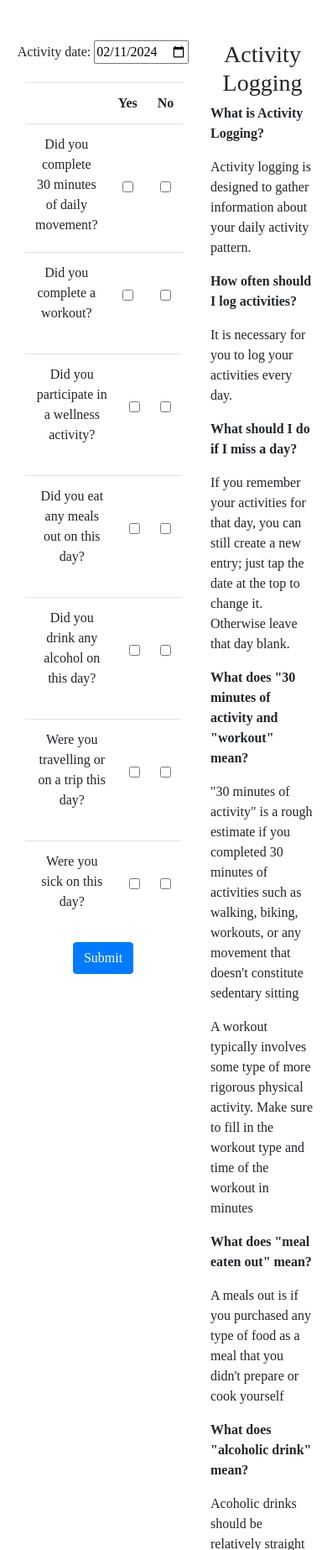
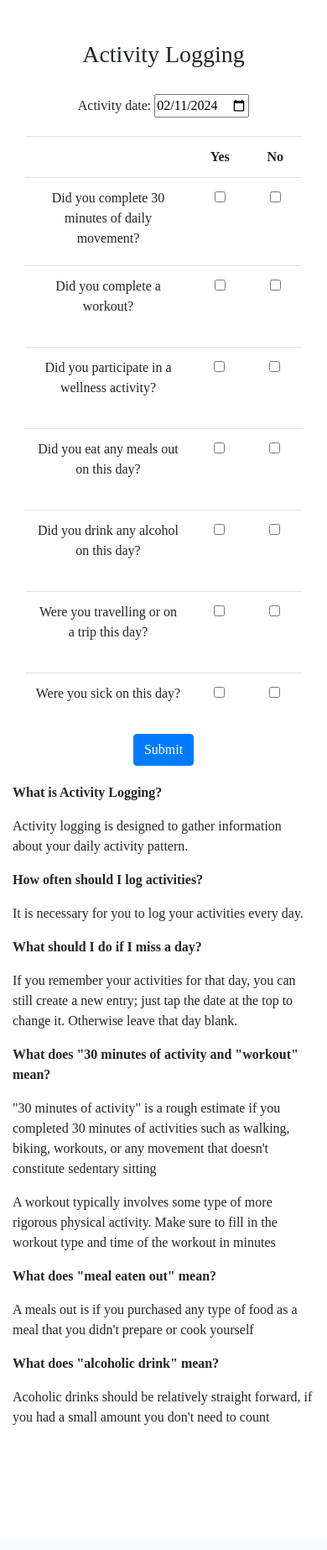
Before and after one commit to colin-raaen/thrive-track, a Flask app: page /activity in a window 390 px wide. Shown: the part 76-1922 px from the top of the page at 84% size. After the commit the page ends 1773 px from the top, so only its background shows below. Run offline with Flask 3, Linux system fonts and the light colour scheme; a user stored in the database is signed in; some libraries are stand-ins or nearby versions.

Commit message:
February 11, 2024: Improvements to CSS for activity logging.  Creating CSS file for styling, making activity-logging page mobile styling

```diff
--- /dev/null
+++ b/static/styles-logging-pages.css
@@ -0,0 +1,45 @@
+  #activity-form {
+    width: 60%;
+  }
+
+  .question-header {
+    width: 60%;
+  }
+
+  .yes-no-td {
+    vertical-align: middle;
+  }
+
+  #instructions-header-mobile {
+    display: none;
+  }
+
+  .instructions-paragraph {
+    text-align: left;
+  }
+
+  /* Mobile view formatting and styling */
+  @media only screen and (max-width: 767px) {
+    .activity-page-container {
+      display: flex;
+      flex-direction: column; /* Set the direction to column so form and description stack vertically */
+    }
+
+    #activity-form {
+        width: 100%;
+    }
+
+    .text-box-description{
+      width: 100%;
+      margin: 20px 0;
+    }
+
+    #instructions-header-mobile{
+      display: block;
+      margin-bottom: 30px;
+    }
+
+    #instructions-header-desktop {
+      display: none;
+    }
+  }
--- a/static/styles.css
+++ b/static/styles.css
@@ -389,3 +389,8 @@ td.hidden-wellness-type-column {
     width: 40%;
     margin-left: 20px; /* add some space between the form and text box */
   }
+
+  /* Mobile view formatting and styling */
+@media only screen and (max-width: 767px) {
+
+}
--- a/templates/activity.html
+++ b/templates/activity.html
@@ -7,8 +7,9 @@
 {% block main %}
     <div class="activity-page-container" style="display: flex;">
     <!-- ACTIVITY ENTRY FORM -->
+    <h3 id="instructions-header-mobile">Activity Logging</h3>
     <!-- Activity entry date input -->
-    <form action="/activity" method="post" style="width: 60%;" name="activityForm" id="activityForm">
+    <form action="/activity" method="post" name="activityForm" id="activity-form">
         <div class="mb-3">
             <label for="date">Activity date:</label>
             <input type="date" id="activity-date" name="activity-date" value="2022-01-01" min="1990-01-01" max="2055-12-31" required>
@@ -17,21 +18,21 @@
         <div class="container table-container">
             <table class="table table-borderless">
                 <tr>
-                  <th style="width: 60%;"></th>
+                  <th class="question-header"></th>
                   <th>Yes</th>
                   <th>No</th>
                 </tr>
                 <!-- 30 minutes of activity Y/N -->
                 <tr data-row-number="1">
                     <td><label for="30min">Did you complete 30 minutes of daily movement?</label></td>
-                    <td style="vertical-align: middle;"><input type="checkbox" class="YesNo" id="thirtyMin-yes" name="thirtyMin-yes" value="1" data-associated-checkbox="thirtyMin-no"></td>
-                    <td style="vertical-align: middle;"><input type="checkbox" class="YesNo" id="thirtyMin-no" name="thirtyMin-no" value="0"></td>
+                    <td class="yes-no-td"><input type="checkbox" class="YesNo" id="thirtyMin-yes" name="thirtyMin-yes" value="1" data-associated-checkbox="thirtyMin-no"></td>
+                    <td class="yes-no-td"><input type="checkbox" class="YesNo" id="thirtyMin-no" name="thirtyMin-no" value="0"></td>
                 </tr>
                 <!-- Workout completed Y/N -->
                 <tr data-row-number="2">
                     <td><label for="workout">Did you complete a workout?</label></td>
-                    <td style="vertical-align: middle;"><input type="checkbox" class="YesNo" id="workout-yes" name="workout-yes" value="1" data-associated-checkbox="workout-no"></td>
-                    <td style="vertical-align: middle;"><input type="checkbox" class="YesNo" id="workout-no" name="workout-no" value="0"><br></td>
+                    <td class="yes-no-td"><input type="checkbox" class="YesNo" id="workout-yes" name="workout-yes" value="1" data-associated-checkbox="workout-no"></td>
+                    <td class="yes-no-td"><input type="checkbox" class="YesNo" id="workout-no" name="workout-no" value="0"><br></td>
                 </tr>
             </table>
         </div>
@@ -105,9 +106,9 @@
             <!-- Table to align with Y/N above -->
             <table class="table table-borderless" >
                 <tr data-row-number="3">
-                    <td style="width: 60%;"><label for="wellness">Did you participate in a wellness activity?</label></td>
-                    <td style="vertical-align: middle;"><input type="checkbox" class="YesNo" id="wellness-yes" name="wellness-yes" value="1" data-associated-checkbox="wellness-no"></td>
-                    <td style="vertical-align: middle;"><input type="checkbox" class="YesNo" id="wellness-no" name="wellness-no" value="0"><br></td>
+                    <td class="question-header"><label for="wellness">Did you participate in a wellness activity?</label></td>
+                    <td class="yes-no-td"><input type="checkbox" class="YesNo" id="wellness-yes" name="wellness-yes" value="1" data-associated-checkbox="wellness-no"></td>
+                    <td class="yes-no-td"><input type="checkbox" class="YesNo" id="wellness-no" name="wellness-no" value="0"><br></td>
                 </tr>
             </table>
         </div>
@@ -142,9 +143,9 @@
         <div class="container table-container">
             <table class="table table-borderless" >
                 <tr data-row-number="4">
-                    <td style="width: 60%;"><label for="eat-out">Did you eat any meals out on this day?</label></td>
-                    <td style="vertical-align: middle;"><input type="checkbox" class="YesNo" id="eatOut-yes" name="eatOut-yes" value="1" data-associated-checkbox="eatOut-no"></td>
-                    <td style="vertical-align: middle;"><input type="checkbox" class="YesNo" id="eatOut-no" name="eatOut-no" value="0"></td>
+                    <td class="question-header"><label for="eat-out">Did you eat any meals out on this day?</label></td>
+                    <td class="yes-no-td"><input type="checkbox" class="YesNo" id="eatOut-yes" name="eatOut-yes" value="1" data-associated-checkbox="eatOut-no"></td>
+                    <td class="yes-no-td"><input type="checkbox" class="YesNo" id="eatOut-no" name="eatOut-no" value="0"></td>
                 </tr>
             </table>
         </div>
@@ -156,9 +157,9 @@
         <div class="container table-container">
             <table class="table table-borderless" >
                 <tr data-row-number="5">
-                    <td style="width: 60%;"><label for="drink">Did you drink any alcohol on this day?</label></td>
-                    <td style="vertical-align: middle;"><input type="checkbox" class="YesNo" id="drink-yes" name="drink-yes" value="1" data-associated-checkbox="drink-no"></td>
-                    <td style="vertical-align: middle;"><input type="checkbox" class="YesNo" id="drink-no" name="drink-no" value="0"><br></td>
+                    <td class="question-header"><label for="drink">Did you drink any alcohol on this day?</label></td>
+                    <td class="yes-no-td"><input type="checkbox" class="YesNo" id="drink-yes" name="drink-yes" value="1" data-associated-checkbox="drink-no"></td>
+                    <td class="yes-no-td"><input type="checkbox" class="YesNo" id="drink-no" name="drink-no" value="0"><br></td>
                 </tr>
             </table>
         </div>
@@ -170,9 +171,9 @@
          <div class="container table-container">
             <table class="table table-borderless" >
                 <tr data-row-number="6">
-                    <td style="width: 60%;"><label for="drink">Were you travelling or on a trip this day?</label></td>
-                    <td style="vertical-align: middle;"><input type="checkbox" class="YesNo" id="travel-yes" name="travel-yes" value="1" data-associated-checkbox="travel-no"></td>
-                    <td style="vertical-align: middle;"><input type="checkbox" class="YesNo" id="travel-no" name="travel-no" value="0"><br></td>
+                    <td class="question-header"><label for="drink">Were you travelling or on a trip this day?</label></td>
+                    <td class="yes-no-td"><input type="checkbox" class="YesNo" id="travel-yes" name="travel-yes" value="1" data-associated-checkbox="travel-no"></td>
+                    <td class="yes-no-td"><input type="checkbox" class="YesNo" id="travel-no" name="travel-no" value="0"><br></td>
                 </tr>
             </table>
         </div>
@@ -181,9 +182,9 @@
         <div class="container table-container">
             <table class="table table-borderless" >
                 <tr data-row-number="7">
-                    <td style="width: 60%;"><label for="drink">Were you sick on this day?</label></td>
-                    <td style="vertical-align: middle;"><input type="checkbox" class="YesNo" id="sick-yes" name="sick-yes" value="1" data-associated-checkbox="sick-no"></td>
-                    <td style="vertical-align: middle;"><input type="checkbox" class="YesNo" id="sick-no" name="sick-no" value="0"><br></td>
+                    <td class="question-header"><label for="drink">Were you sick on this day?</label></td>
+                    <td class="yes-no-td"><input type="checkbox" class="YesNo" id="sick-yes" name="sick-yes" value="1" data-associated-checkbox="sick-no"></td>
+                    <td class="yes-no-td"><input type="checkbox" class="YesNo" id="sick-no" name="sick-no" value="0"><br></td>
                 </tr>
             </table>
         </div>
@@ -195,23 +196,23 @@
     </form>
     <!-- description text box -->
     <div class="text-box-description">
-        <h3>Activity Logging</h3>
-            <p style="text-align: left;"><b>What is Activity Logging?</b></p>
-            <p style="text-align: left;">Activity logging is designed to gather information about your daily activity pattern.</p>
-            <p style="text-align: left;"><b>How often should I log activities?</b></p>
-            <p style="text-align: left;">It is necessary for you to log your activities every day.</p>
-            <p style="text-align: left;"><b>What should I do if I miss a day?</b></p>
-            <p style="text-align: left;">If you remember your activities for that day, you can still create a new entry;
+        <h3 id="instructions-header-desktop">Activity Logging</h3>
+            <p class="instructions-paragraph"><b>What is Activity Logging?</b></p>
+            <p class="instructions-paragraph">Activity logging is designed to gather information about your daily activity pattern.</p>
+            <p class="instructions-paragraph"><b>How often should I log activities?</b></p>
+            <p class="instructions-paragraph">It is necessary for you to log your activities every day.</p>
+            <p class="instructions-paragraph"><b>What should I do if I miss a day?</b></p>
+            <p class="instructions-paragraph">If you remember your activities for that day, you can still create a new entry;
             just tap the date at the top to change it. Otherwise leave that day blank.</p>
-            <p style="text-align: left;"><b>What does "30 minutes of activity and "workout" mean?</b></p>
-            <p style="text-align: left;">"30 minutes of activity" is a rough estimate if you completed 30 minutes of activities
+            <p class="instructions-paragraph"><b>What does "30 minutes of activity and "workout" mean?</b></p>
+            <p class="instructions-paragraph">"30 minutes of activity" is a rough estimate if you completed 30 minutes of activities
                 such as walking, biking, workouts, or any movement that doesn't constitute sedentary sitting</p>
-            <p style="text-align: left;">A workout typically involves some type of more rigorous physical activity.
+            <p class="instructions-paragraph">A workout typically involves some type of more rigorous physical activity.
                 Make sure to fill in the workout type and time of the workout in minutes</p>
-            <p style="text-align: left;"><b>What does "meal eaten out" mean?</b></p>
-            <p style="text-align: left;">A meals out is if you purchased any type of food as a meal that you didn't prepare or cook yourself</p>
-            <p style="text-align: left;"><b>What does "alcoholic drink" mean?</b></p>
-            <p style="text-align: left;">Acoholic drinks should be relatively straight forward, if you had a small amount you don't need to count</p>
+            <p class="instructions-paragraph"><b>What does "meal eaten out" mean?</b></p>
+            <p class="instructions-paragraph">A meals out is if you purchased any type of food as a meal that you didn't prepare or cook yourself</p>
+            <p class="instructions-paragraph"><b>What does "alcoholic drink" mean?</b></p>
+            <p class="instructions-paragraph">Acoholic drinks should be relatively straight forward, if you had a small amount you don't need to count</p>
     </div>
 
     </div>
--- a/templates/layout.html
+++ b/templates/layout.html
@@ -16,6 +16,7 @@
 
         <!-- CSS code file -->
         <link href="/static/styles.css" rel="stylesheet">
+        <link href="/static/styles-logging-pages.css" rel="stylesheet">
 
         <!-- JavaScript code files, Jquery, chart.js -->
         <script src="/static/project-1.js"></script>
```
Also changed, not shown: project.db, 1 other file.
